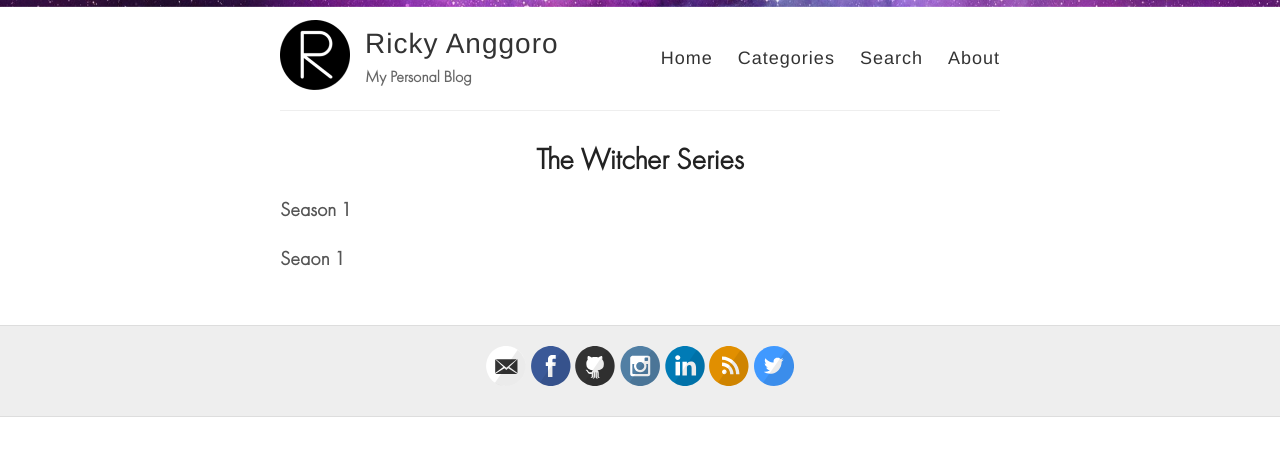
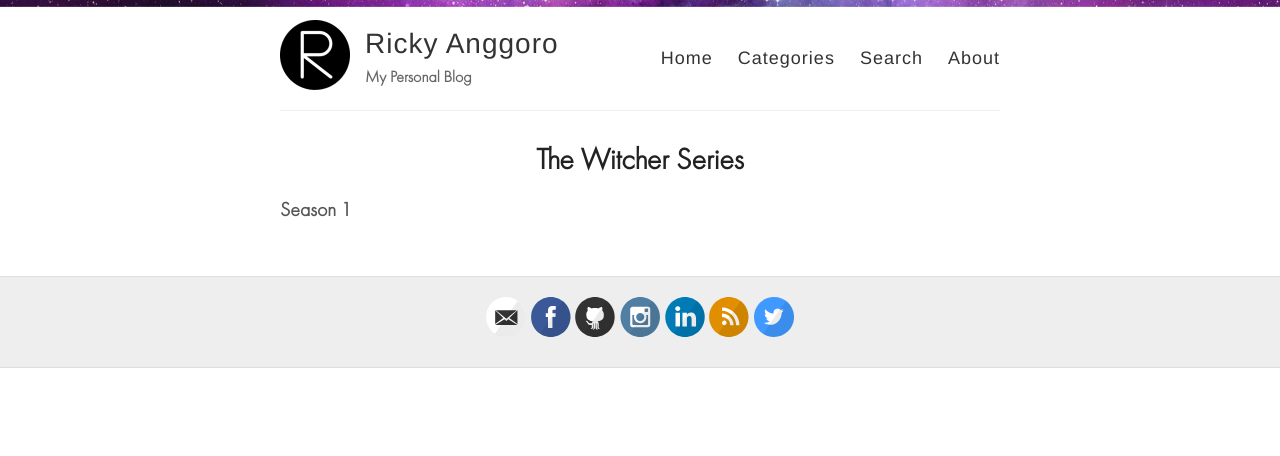
Before and after one commit to rickyreticent/rickyreticent.github.io, a Jekyll site: the page built from the-Witcher.markdown, in a window 1280 px wide. Shown: the top 456 px of the page. Built offline with Jekyll 4.4.1, drawn with Linux system fonts in a browser that asks for light colours.

Commit message:
Updated The Witcher

```diff
--- a/the-Witcher.markdown
+++ b/the-Witcher.markdown
@@ -7,4 +7,3 @@ layout: page
 ---
 
 Season 1
-> Seaon 1
```
